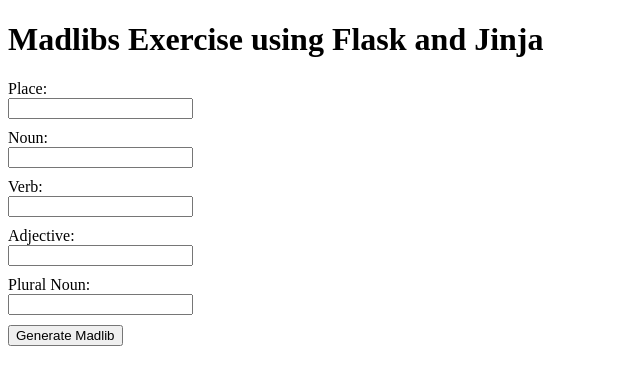
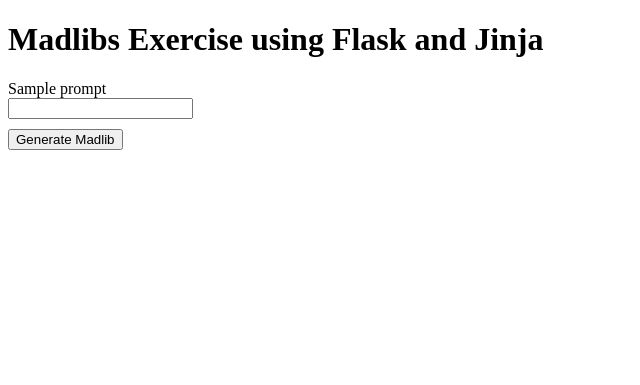
Before and after one commit to HeyImMatt/springboard-19-2-flask-jinja, a Flask app: template templates/form.html in a window 1280 px wide. Shown: the top 385 px of the page, without its empty margins (0-640 px from the left). Run offline with Flask 2, Linux system fonts and the light colour scheme; the template is opened without the code that fills it: most values are stand-ins (such as "Sample title", 1, 10 or a date in 2020).

Commit message:
Import stories helper and use story prompts to generate form

```diff
--- a/app.py
+++ b/app.py
@@ -1,9 +1,10 @@
 from flask import Flask, request, render_template
 # from flask_debugtoolbar import DebugToolbarExtension
+from stories import story
 
 app = Flask(__name__)
 # app.config['SECRET_KEY'] = 'key-1234'
 
 @app.route('/')
 def home():
-    return render_template('form.html')
+    return render_template('form.html', prompts=story.prompts)
--- a/templates/form.html
+++ b/templates/form.html
@@ -4,21 +4,11 @@
 
 {% block content %}
 <form>
-  <label>Place:
-    <input type="text" name="place">
+  {% for prompt in prompts %}
+  <label>{{ prompt }}
+    <input type="text" name={{ prompt }}>
   </label>
-  <label>Noun:
-    <input type="text" name="noun">
-  </label>
-  <label>Verb:
-    <input type="text" name="verb">
-  </label>
-  <label>Adjective:
-    <input type="text" name="adjective">
-  </label>
-  <label>Plural Noun:
-    <input type="text" name="plural_noun">
-  </label>
+  {% endfor %}
   <button>Generate Madlib</button>
 </form>
 
```
